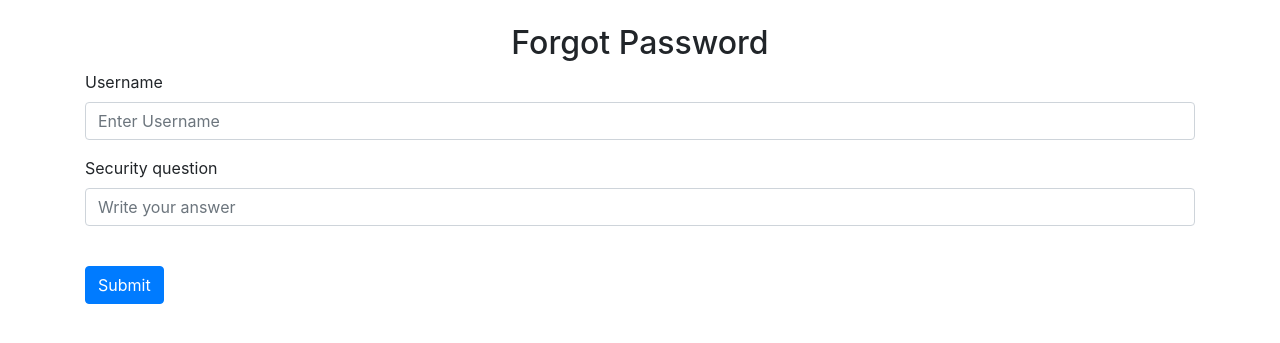
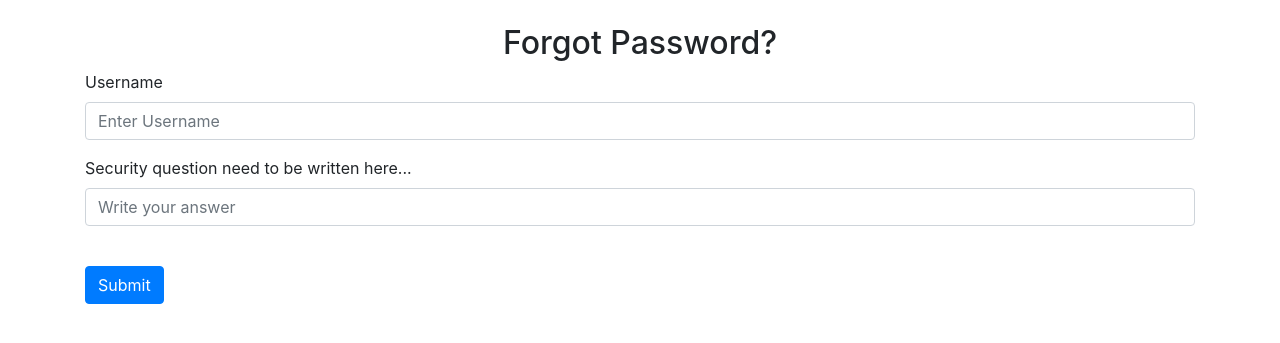
Before and after one commit to matthew-c-lee/Chat-Application, a Flask app: page /forgot-password in a window 1280 px wide. Shown: the part 56-399 px from the top of the page. Run offline with Flask 2, Linux system fonts and the light colour scheme; some libraries are stand-ins or nearby versions.

Commit message:
Update forgot_password.html
Need some additional work how to display security question

```diff
--- a/website/templates/forgot_password.html
+++ b/website/templates/forgot_password.html
@@ -1,7 +1,7 @@
 {% extends "base.html" %} {% block title %}Forgot Password{% endblock %} {% block content
     %}
     <form method="POST">
-      <h2 align="center">Forgot Password</h2>
+      <h2 align="center">Forgot Password?</h2>
       <div class="form-group">
         <label for="username">Username</label>
         <input
@@ -14,7 +14,7 @@
       </div>
 
       <div class="form-group">
-        <label for="answer">Security question</label>
+        <label for="answer">Security question need to be written here...</label>
         <input
           type="text"
           class="form-control"
```
